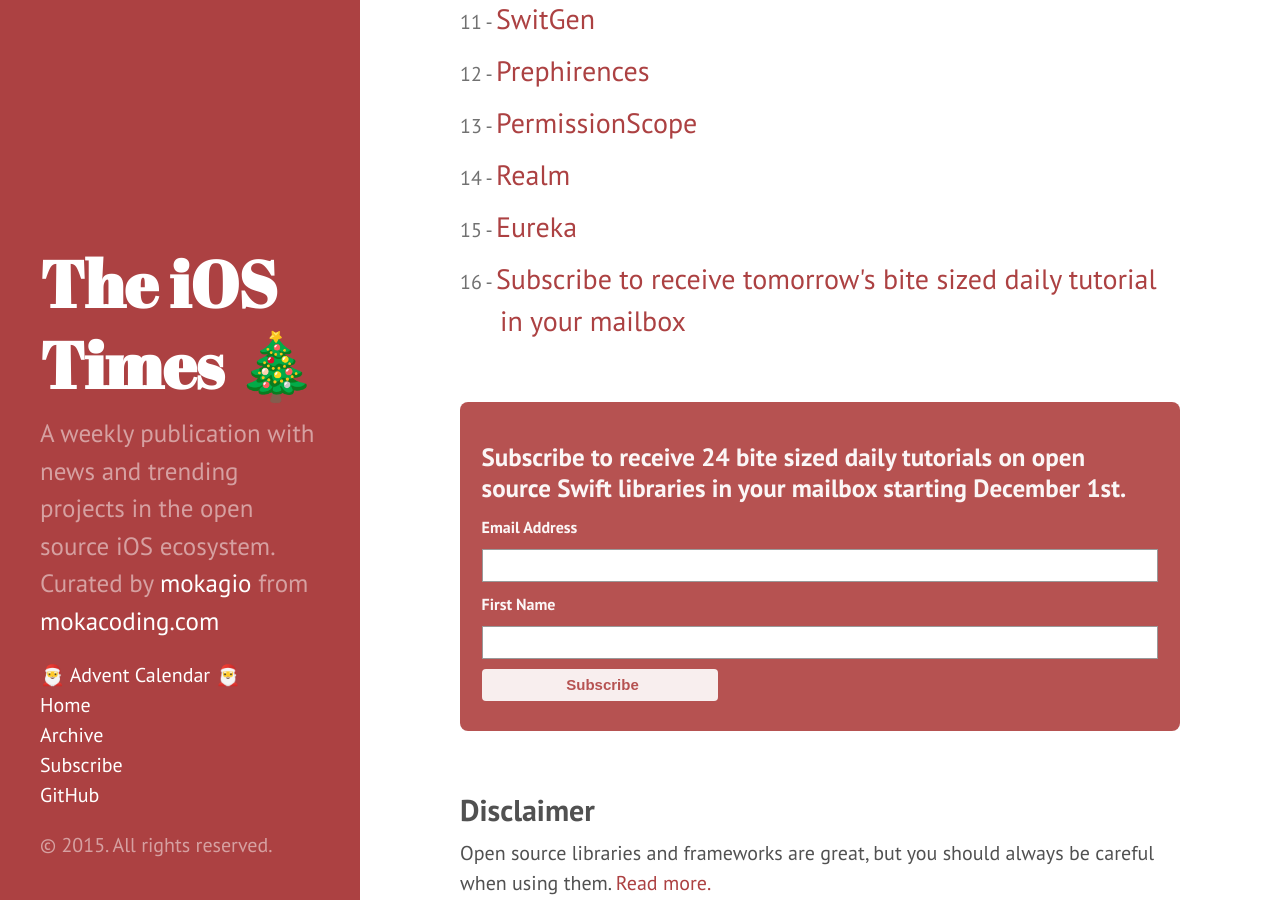
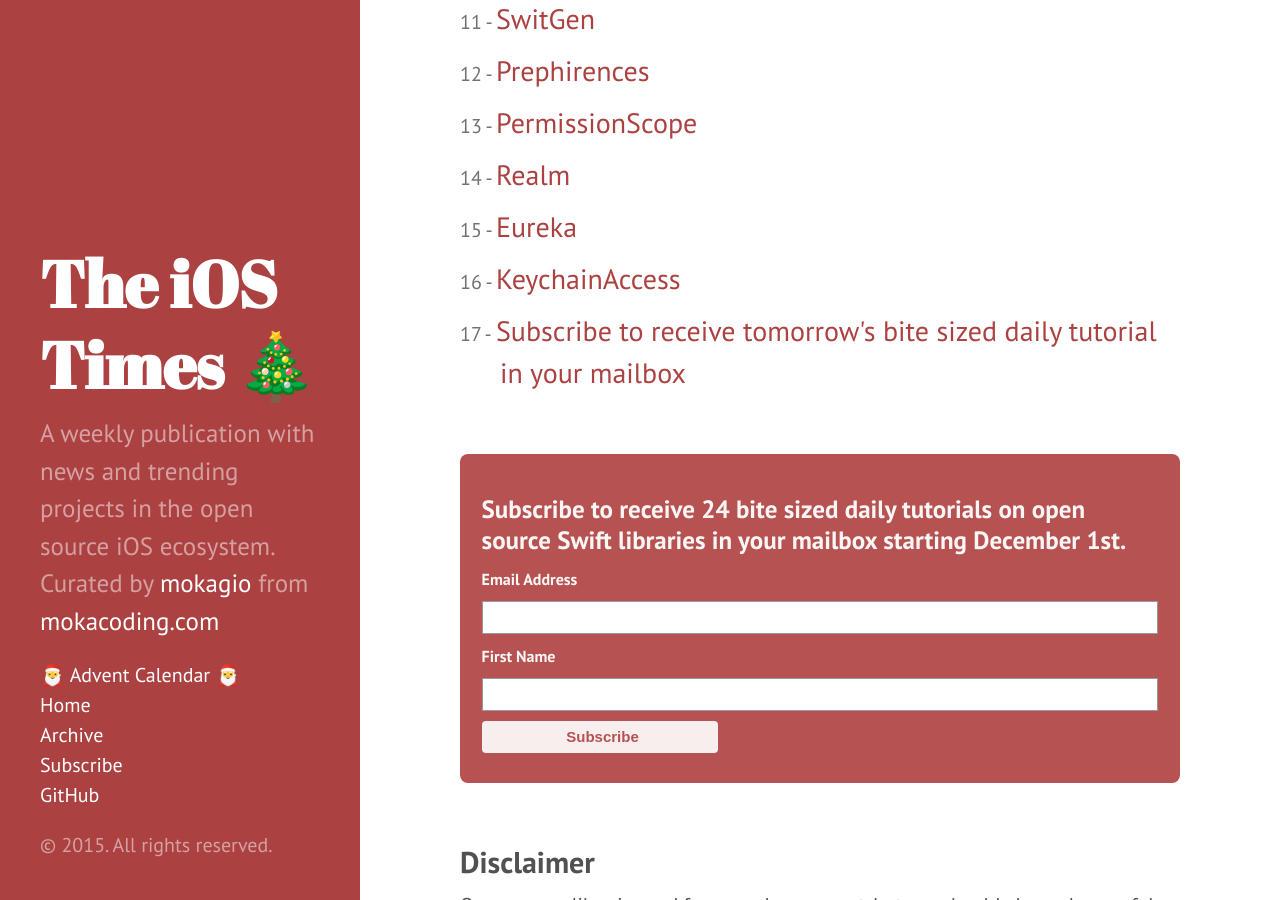
Before and after one commit to mokacoding/the-ios-times, a Jekyll site: the page built from advent-calendar.html, in a window 1280 px wide and 900 px high, scrolled down 810 px. Built offline with Jekyll 4.4.1, drawn with Linux system fonts in a browser that asks for light colours; comment, search, counter and statistics services are not loaded.

Commit message:
🎄 - Advent Calendar - Day 16 - KeychainAccess

```diff
--- a/advent-calendar.html
+++ b/advent-calendar.html
@@ -25,6 +25,7 @@
   <li><a href="/advent-calendar/permissionscope.html">PermissionScope</a></li>
   <li><a href="/advent-calendar/realm.html">Realm</a></li>
   <li><a href="/advent-calendar/eureka.html">Eureka</a></li>
+  <li><a href="/advent-calendar/keychainaccess.html">KeychainAccess</a></li>
   <li><a href="/advent-calendar-subscribe">Subscribe to receive tomorrow's bite sized daily tutorial in your mailbox</a></li>
 </ol>
 
```
